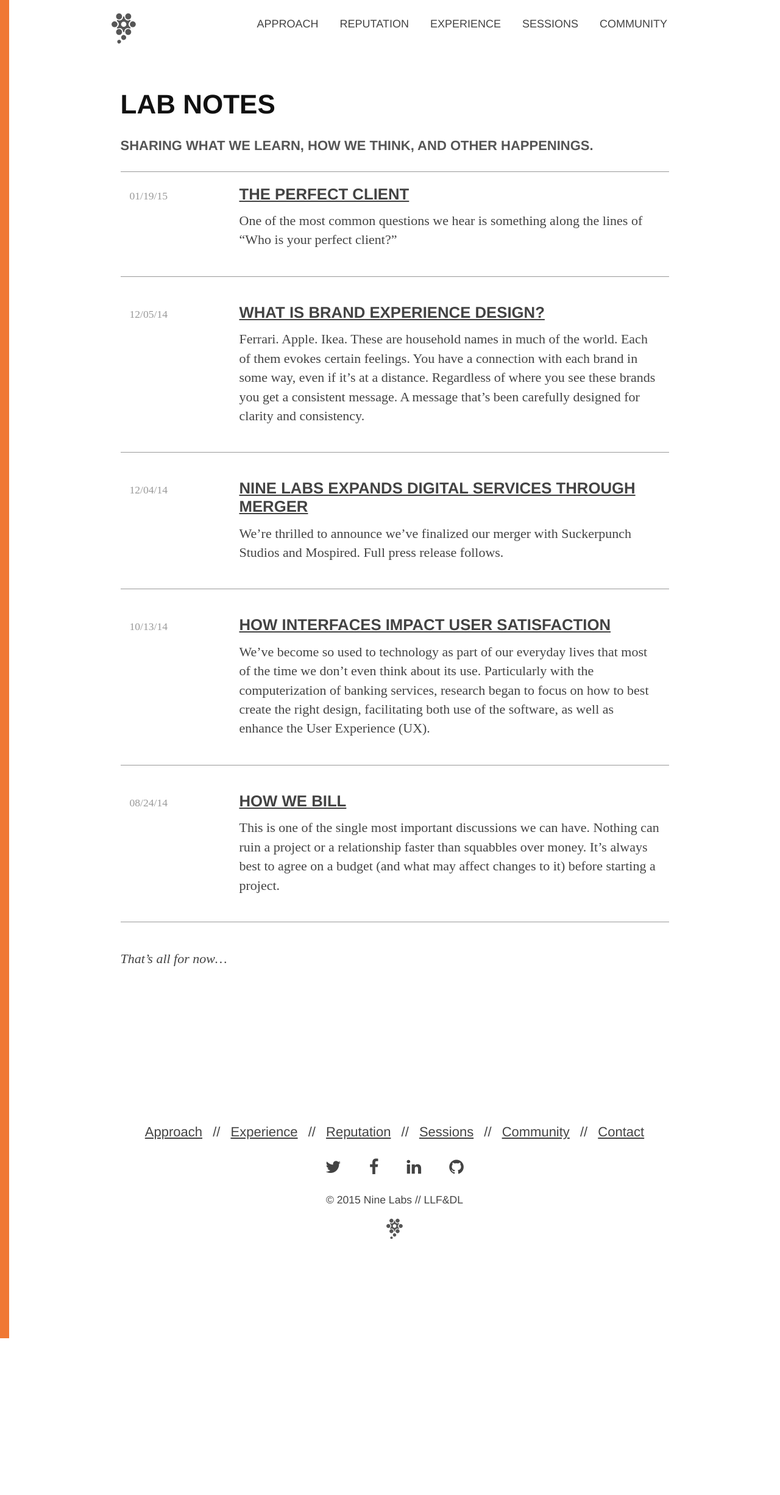
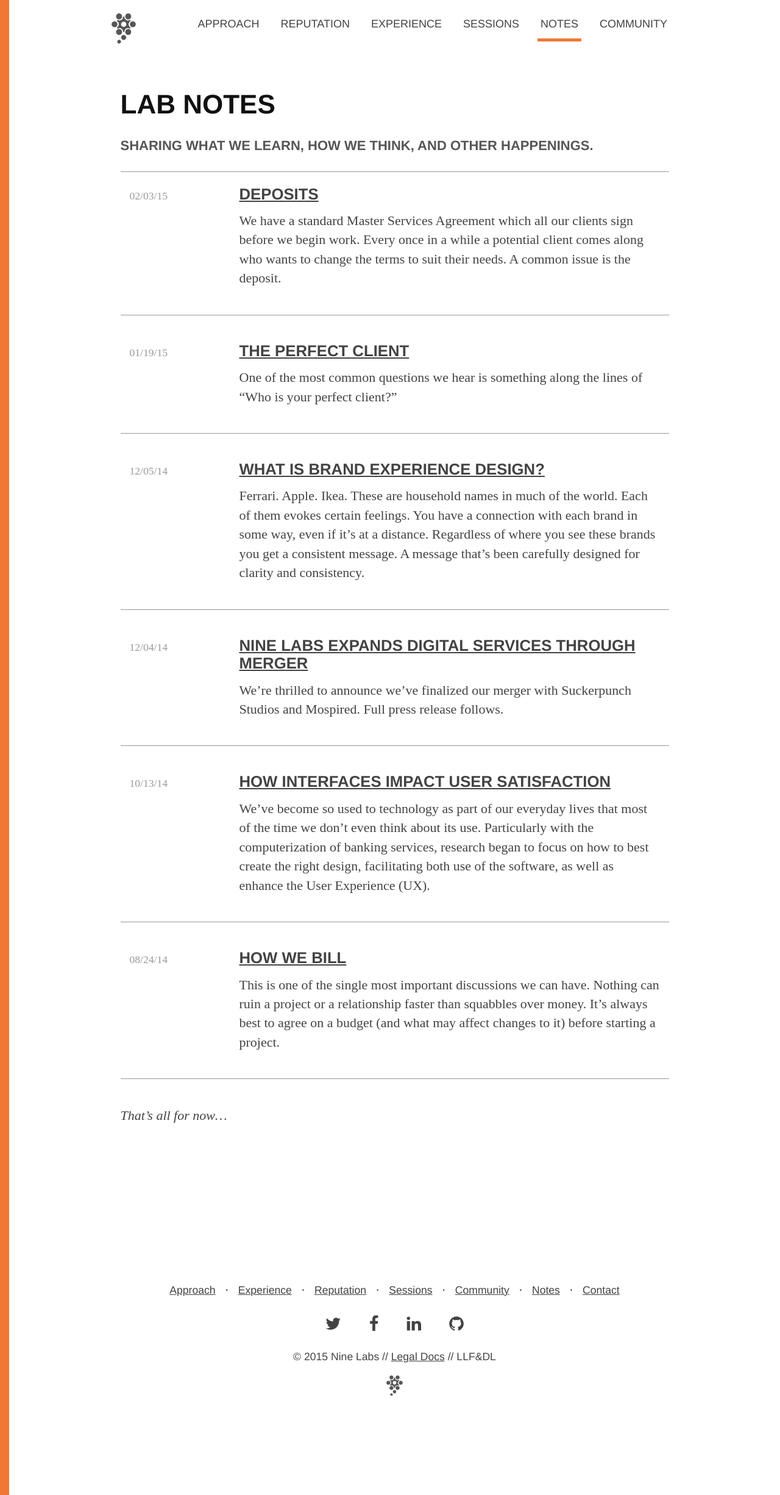
Before and after one commit to ninelabs/ninelabs.com, a Jekyll site: the page built from notes/index.html, in a window 1280 px wide. Shown: the whole page at 61% size. Built offline with Jekyll 4.4.1, drawn with Linux system fonts in a browser that asks for light colours; nearby versions of some CDN libraries; Markdown is read by kramdown in place of the engine named in the settings; the list of posts is cut into pages by our own code; before the commit the page ends 2194 px from its top, so only the background shows below that.

Commit message:
Added notes section.
Signed-off-by: J Cornelius <github@jcornelius.com>

```diff
--- a/_includes/global-footer.html
+++ b/_includes/global-footer.html
@@ -1,15 +1,15 @@
 <footer>
   <nav>
-    <a{% if page.pid == 'approach' %} class="active"{% endif %} href="/approach/">Approach</a> //
-    <a{% if page.pid == 'experience' %} class="active"{% endif %} href="/experience/">Experience</a> //
-    <a{% if page.pid == 'reputation' %} class="active"{% endif %} href="/reputation/">Reputation</a> //
-    <a{% if page.pid == 'sessions' %} class="active"{% endif %} href="/sessions/">Sessions</a> //
-    <a{% if page.pid == 'community' %} class="active"{% endif %} href="/community/">Community</a> //
-    <!-- <li><a{% if page.pid == 'notes' %} class="active"{% endif %} href="/notes/">Notes</a> // -->
+    <a{% if page.pid == 'approach' %} class="active"{% endif %} href="/approach/">Approach</a> &middot;
+    <a{% if page.pid == 'experience' %} class="active"{% endif %} href="/experience/">Experience</a> &middot;
+    <a{% if page.pid == 'reputation' %} class="active"{% endif %} href="/reputation/">Reputation</a> &middot;
+    <a{% if page.pid == 'sessions' %} class="active"{% endif %} href="/sessions/">Sessions</a> &middot;
+    <a{% if page.pid == 'community' %} class="active"{% endif %} href="/community/">Community</a> &middot;
+    <a{% if page.pid == 'notes' %} class="active"{% endif %} href="/notes/">Notes</a> &middot;
     <a{% if page.pid == 'contact' %} class="active"{% endif %} href="/contact/">Contact</a>
   </nav>
   <p class="social"><a href="https://twitter.com/ninelabs"><i class="fa fa-twitter"></i></a> <a href="https://www.facebook.com/ninelabsllc"><i class="fa fa-facebook"></i></a> <a href="https://www.linkedin.com/company/nine-labs/"><i class="fa fa-linkedin"></i></a> <a href="https://github.com/ninelabs"><i class="fa fa-github"></i></a></p>
-  <p class="copyright">&copy; <script type="text/javascript">document.write(new Date().getFullYear());</script> Nine Labs // LLF&amp;DL</p>
+  <p class="copyright">&copy; <script type="text/javascript">document.write(new Date().getFullYear());</script> Nine Labs // <a href="/docs/">Legal Docs</a> // LLF&amp;DL</p>
   <a href="/">
     <svg viewBox="0 0 126 156" version="1.1" xmlns="http://www.w3.org/2000/svg" xmlns:xlink="http://www.w3.org/1999/xlink" xmlns:sketch="http://www.bohemiancoding.com/sketch/ns" id="brand">
       <g id="Page-1" stroke="none" stroke-width="1" fill="none" fill-rule="evenodd" sketch:type="MSPage">
--- a/_includes/global-navigation.html
+++ b/_includes/global-navigation.html
@@ -7,6 +7,7 @@
         <li><a{% if page.pid == 'reputation' %} class="active"{% endif %} href="/reputation/">Reputation</a></li>
         <li><a{% if page.pid == 'experience' %} class="active"{% endif %} href="/experience/">Experience</a></li>
         <li><a{% if page.pid == 'sessions' %} class="active"{% endif %} href="/sessions/">Sessions</a></li>
+        <li><a{% if page.pid == 'notes' %} class="active"{% endif %} href="/notes/">Notes</a></li>
         <li><a{% if page.pid == 'community' %} class="active"{% endif %} href="/community/">Community</a></li>
       </ul>
     </nav>
--- a/_posts/2014-08-24-how-we-bill.md
+++ b/_posts/2014-08-24-how-we-bill.md
@@ -26,7 +26,7 @@ We work in one of three ways: in [Small Batches](/sessions/), on a project basis
 #### Project Based Budgets
 Most projects have a clear start and end. You know where you are and where you want to be. Through a discovery phase we work with you to define the scope of a project, it&rsquo;s timeline and budget.
 
-Once we agree on the project budget and timeline everyone one the team knows what to expect. From there we generally bill in three or four installments based on the project size a duration. For most projects we collect 50% up front as the deposit, 25% at the midway point, and 25% at the end point.
+Once we agree on the project budget and timeline everyone one the team knows what to expect. From there we generally bill in three or four installments based on the project size a duration. For most projects we collect 50% up front as the [deposit](/notes/deposits.html), 25% at the midway point, and 25% at the end point.
 
 #### Retainer Relationships
 Some work is evergreen, always evolving, or simply too large to try to contain in a single project. In these cases it makes more sense to setup a retainer relationship where we dedicate a predefined amount of time and effort to your team for a fixed fee on a monthly basis. You get cost certainty and the comfort of knowing we&rsquo;re there to help.
--- /dev/null
+++ b/_posts/2015-02-03-deposits.md
@@ -0,0 +1,33 @@
+---
+layout: notes
+title: Deposits
+categories: [notes,playbook]
+published: True
+author: J Cornelius
+---
+
+We have a standard [Master Services Agreement](/docs/msa.html) which all our clients sign before we begin work. Every once in a while a potential client comes along who wants to change the terms to suit their needs. A common issue is the deposit.
+
+We take a deposit on every project regardless of size. On anything under $10,000 (which is rare) or our [Small Batch Services](/sessions/) we request the full budget up front (more on this later). Calculating the Deposit is a pretty simple process with slight variations based on how the project is setup.
+
+#### Value Based Projects
+We split the total project budget into three pieces: 50% up front, 25% at the projected midway point of the project (determined by date, not deliverables), and the final 25% at the projected end of the project (again, determined by date). For projects over $100,000 we&rsquo;ll sometimes change this to 30/30/30/10 depending on the exact deliverables and scope of the project.
+
+#### Retainer Arrangements
+When it&rsquo;s a retainer relationship, we take the first month&rsquo;s retainer as the deposit and immediately send the invoice for the 2nd month on Net 15 terms so that the payment arrives ahead of the month for which it&rsquo;s due.
+
+#### Deferred Payment
+Sometimes a client will ask to defer payment on the deposit citing Net 30 terms or some other reason, and usually that reason makes complete sense to them. In this case we tell them we&rsquo;re happy to wait for the check to arrive, but we won&rsquo;t begin work until it does.
+
+#### Partial Payment
+A cousin of the deferred payment, taking part the money now and the other part in 30 days puts you in the same boat as waiting for all of it. In the case, we tell them that we&rsquo;ll just wait until the full deposit has arrived before we begin work.
+
+#### Small Budget Projects
+Occasionally a really cool project with a small budget (e.g. under $10,000) comes along. This might be a local indie shop, a non-profit, or something else that really gets the team excited. If the team really wants to do the work we&rsquo;ll take these projects on and generally try to complete them in one or two sprints. In these cases we request payment in full before the project begins.
+
+The main reason is that the administrative costs of getting a project up and running alone can run several hundred dollars, and paying the team for work on a single sprint can easily get into the low four figures. We don&rsquo;t want to be held up from making progress on things while we wait for another payment from the client. Getting the entire budget up front eliminates these bottlenecks and allows us to get to work.
+
+### It&rsquo;s About Responsibility
+Beginning work without payment is dangerous. From a cashflow perspective, not having money in the bank to pay our team puts us in a very bad position. By not taking a deposit, we can be forced to use budget from other projects to pay for the work product of the current one. That puts us in a perpetual cycle of &ldquo;robbing Peter to pay Paul&rdquo;, and that&rsquo;s a downward spiral we don&rsquo;t want to ride.
+
+Some might say that&rsquo;s the risk of running a business. We say mitigating risk (especially financial) is being smart about how we run ours.
--- a/_sass/styles.scss
+++ b/_sass/styles.scss
@@ -434,7 +434,7 @@ blockquote {
 
 
 ///////////////////////////////////////////////////////////////////////
-// Footer Contact Section
+//  Contact Section
 
 .footer-contact {
   border-bottom: $default-border;
@@ -502,6 +502,7 @@ footer {
   nav {
     margin:1.5em 0 1em;
     a {
+      font-size: .8em;
       padding:0 .5em;
     }
   }
--- a/css/styles.css
+++ b/css/styles.css
@@ -1181,24 +1181,25 @@ footer nav {
 }
 /* line 504, ../_sass/styles.scss */
 footer nav a {
+  font-size: .8em;
   padding: 0 .5em;
 }
-/* line 508, ../_sass/styles.scss */
+/* line 509, ../_sass/styles.scss */
 footer .social {
   margin-bottom: 1em;
 }
-/* line 510, ../_sass/styles.scss */
+/* line 511, ../_sass/styles.scss */
 footer .social a {
   display: inline-block;
   font-size: 1.25em;
   margin: 0 20px;
 }
-/* line 516, ../_sass/styles.scss */
+/* line 517, ../_sass/styles.scss */
 footer .copyright {
   font-size: .8em;
 }
 
-/* line 532, ../_sass/styles.scss */
+/* line 533, ../_sass/styles.scss */
 pre {
   border: none;
   padding: 0;
```
Also changed, not shown: css/styleguide.css (+5 -4 lines).
